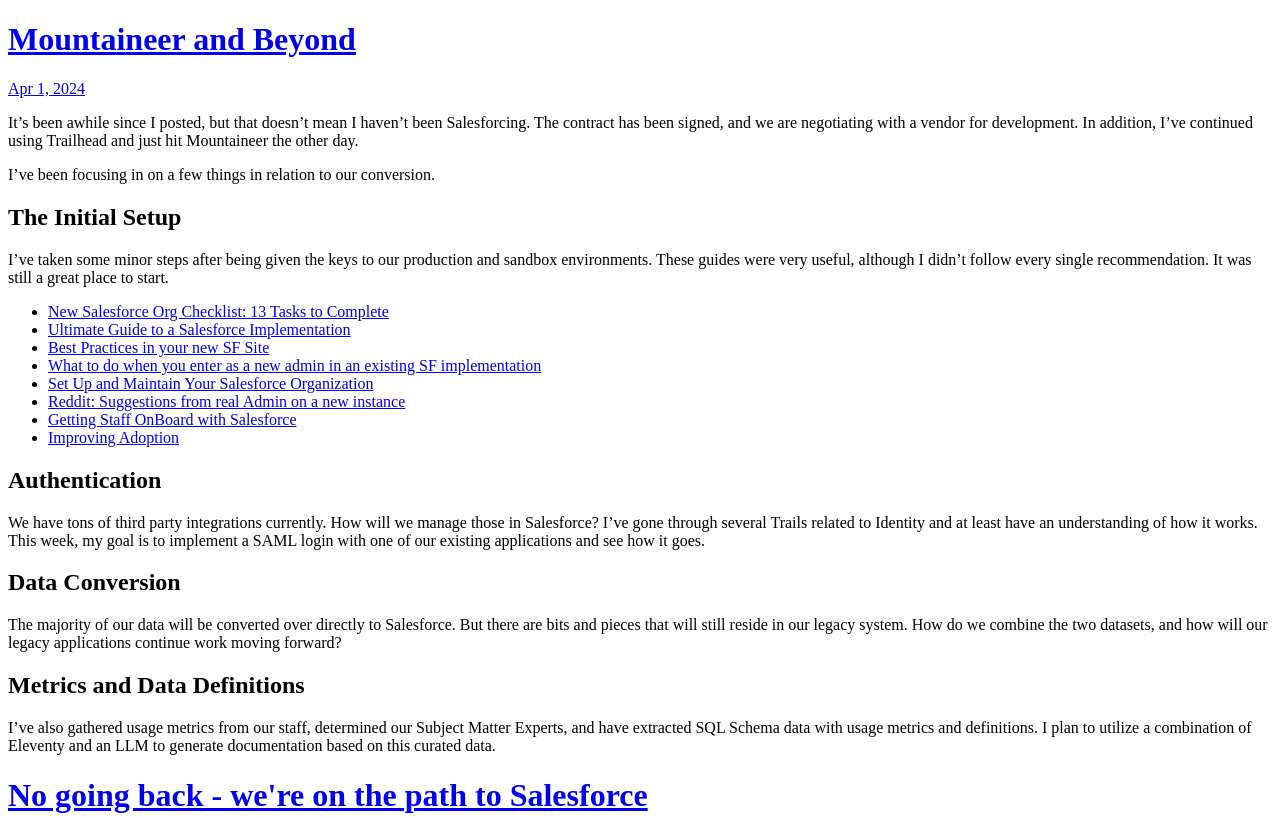
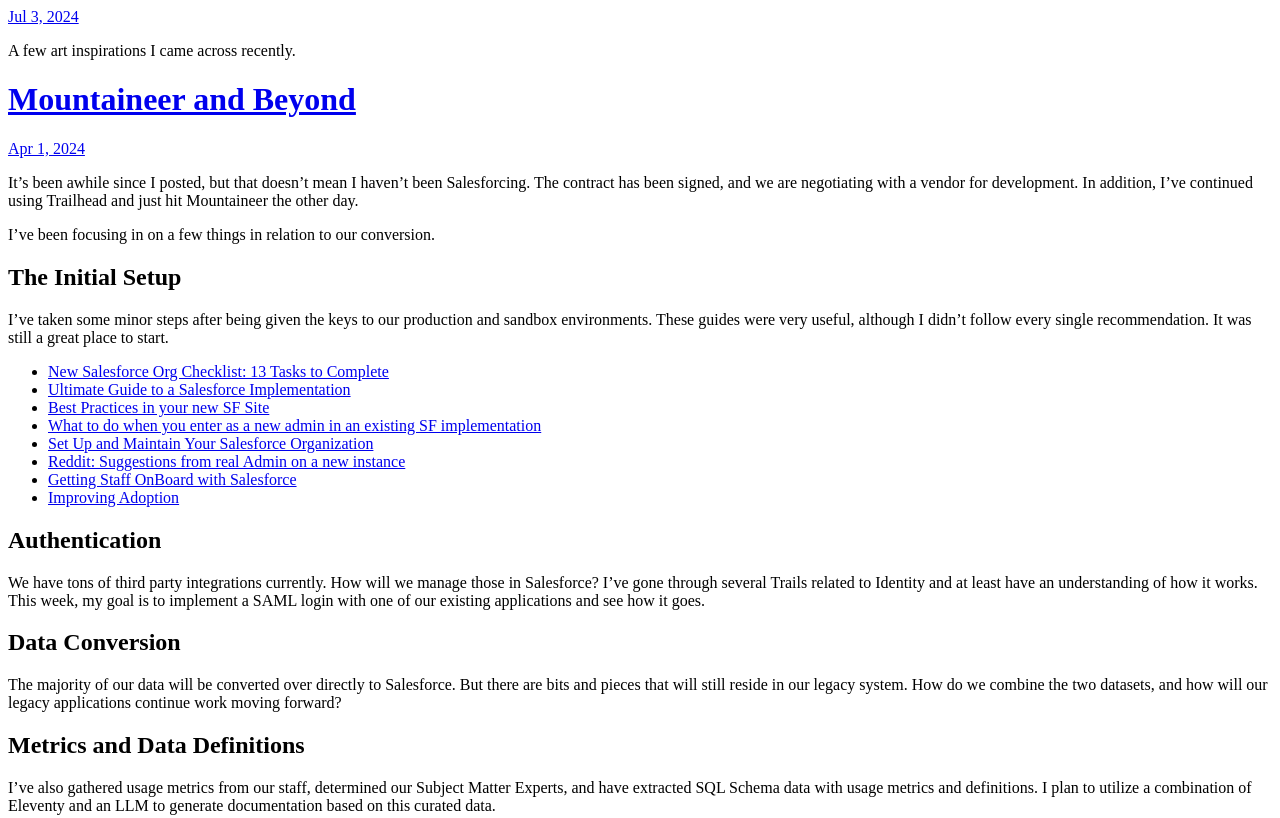
Before and after one commit to jeffsikes/microblog-backup, a plain HTML site: page index.html in a window 1280 px wide. Shown: the top 818 px of the page. Drawn offline with Linux system fonts and the light colour scheme.

Commit message:
Archiving from Micro.blog.

```diff
--- a/index.html
+++ b/index.html
@@ -21,6 +21,18 @@
 <div class="h-feed">
 
 
+
+	  <div class="h-entry">
+
+
+		<a href="https://box464.micro.blog/2024/07/03/a-few-art.html" class="u-url"><time class="dt-published" datetime="2024-07-03 09:25:22 -0500">Jul 3, 2024</time></a>
+
+		<div class="e-content">
+			 <p>A few art inspirations I came across recently.</p>
+<p><!-- raw HTML omitted --><!-- raw HTML omitted --><!-- raw HTML omitted --><!-- raw HTML omitted --></p>
+
+		</div>
+	  </div>
 
 	  <div class="h-entry">
 
```
